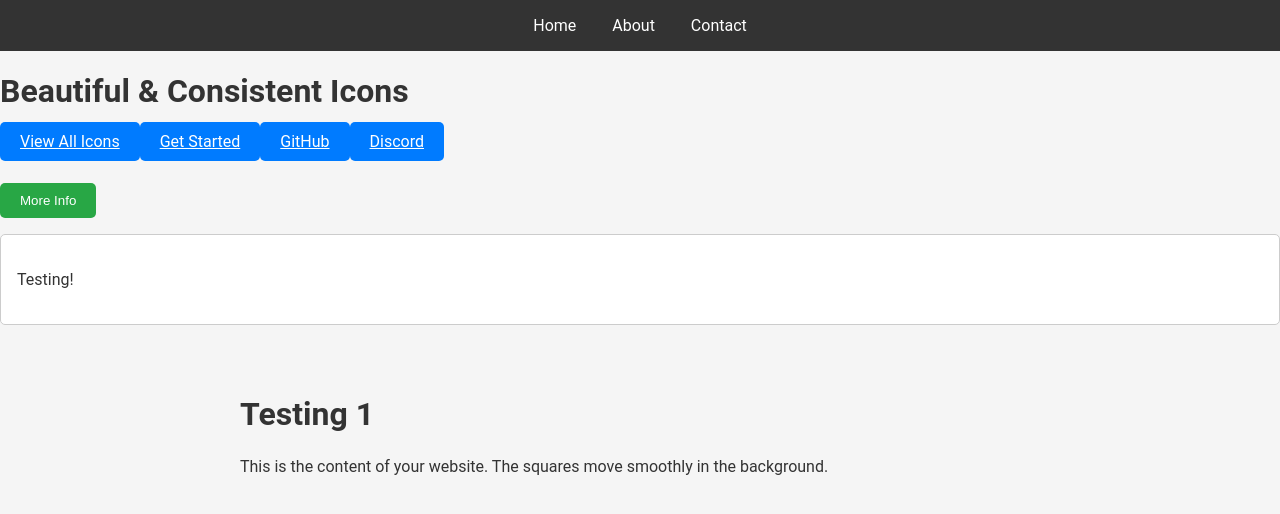
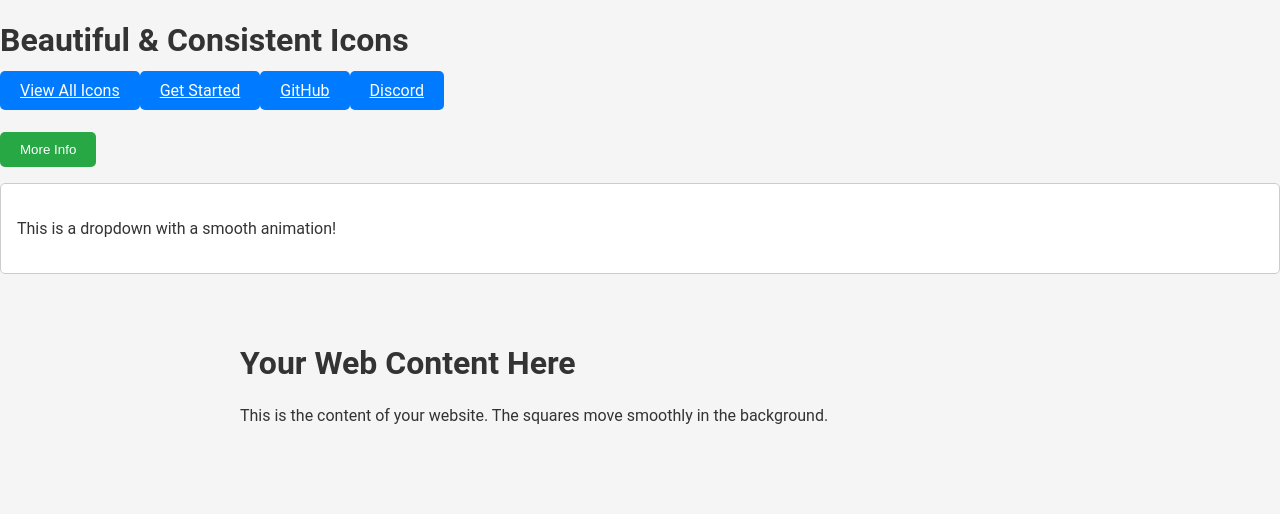
Before and after one commit to John142-dot/renivy, a plain HTML site: page index.html in a window 1280 px wide. Both pictures are taken after a click on the button "More Info". Drawn offline with Linux system fonts and the light colour scheme.

Commit message:
Update index.html

```diff
--- a/index.html
+++ b/index.html
@@ -3,15 +3,10 @@
 <head>
   <meta charset="UTF-8">
   <meta name="viewport" content="width=device-width, initial-scale=1.0">
-  <title>Renivy</title>
+  <title>Smooth Tweening Square Background</title>
   <link rel="stylesheet" href="style.css">
 </head>
 <body>
-  <nav>
-    <a href="#home">Home</a>
-    <a href="#about">About</a>
-    <a href="#contact">Contact</a>
-  </nav>
   <header>
     <h1 id="title" class="gradient-text">Loading...</h1>
     <div id="button-container" class="buttons"></div>
@@ -20,11 +15,11 @@
     <div class="dropdown-container">
       <button id="dropdownButton" aria-expanded="false" aria-controls="dropdownContent">More Info</button>
       <div id="dropdownContent" class="dropdown-content" aria-hidden="true">
-        <p>Testing!</p>
+        <p>This is a dropdown with a smooth animation!</p>
       </div>
     </div>
     <div class="content">
-      <h1>Testing 1</h1>
+      <h1>Your Web Content Here</h1>
       <p>This is the content of your website. The squares move smoothly in the background.</p>
     </div>
     <!-- Add multiple squares -->
@@ -56,4 +51,4 @@
   <div class="background-blur"></div>
   <script src="script.js"></script>
 </body>
-</html>
+      </html>
```
